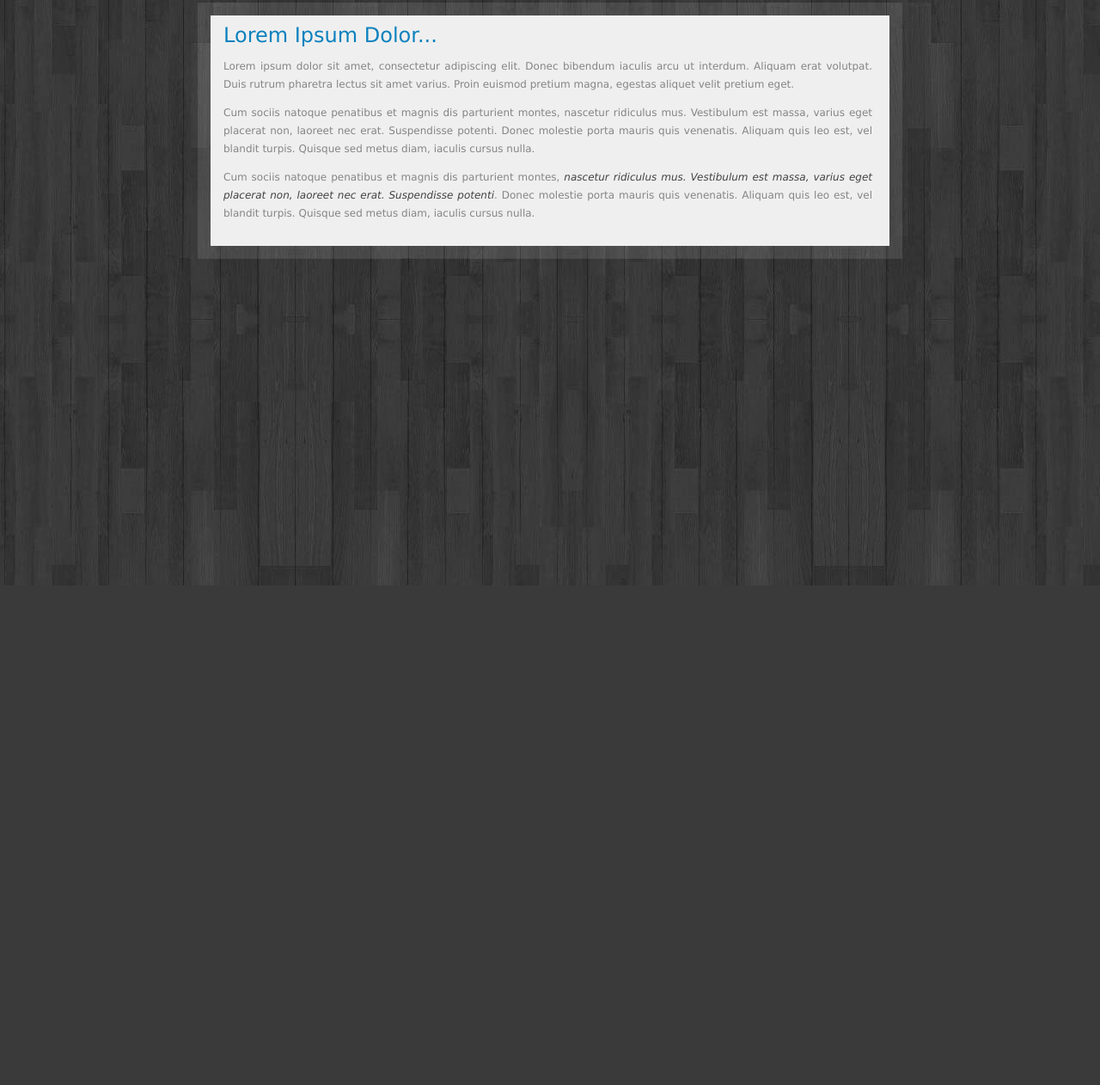
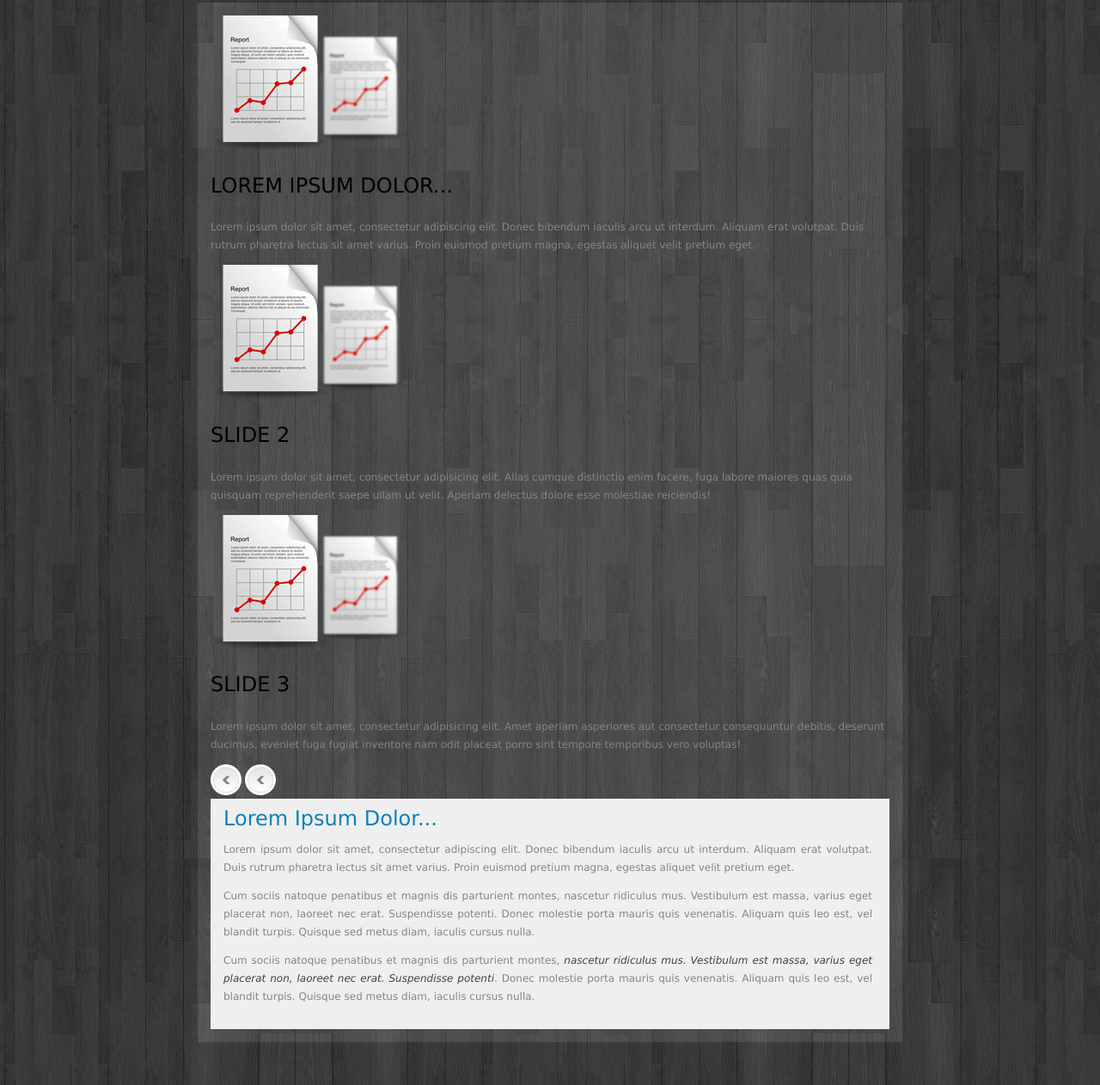
Before and after one commit to Alecto/simple-template, a website: page index.html in a window 1280 px wide. Shown: the part 119-1381 px from the top of the page at 86% size. Before the commit the page ends 800 px from the top, so only its background shows below. Drawn offline with Linux system fonts and the light colour scheme.

Commit message:
Создаем разметку карусели.

```diff
--- a/index.html
+++ b/index.html
@@ -44,7 +44,46 @@
         <p>Cum sociis natoque penatibus et magnis dis parturient montes, <i>nascetur ridiculus mus. Vestibulum est massa, varius eget placerat non, laoreet nec erat. Suspendisse potenti</i>. Donec molestie porta mauris quis venenatis. Aliquam quis leo est, vel blandit turpis. Quisque sed metus diam, iaculis cursus nulla.</p>
       </main>
 
-      <div class="carousel"></div>
+      <div class="carousel">
+        <div class="carousel-slides">
+          <div class="carousel-slide active" >
+            <div class="carousel-slide__image">
+              <img src="assets/img/carousel-icon.png" alt="image">
+            </div>
+            <div class="carousel-slide__text">
+              <h3>LOREM IPSUM DOLOR...</h3>
+              <p>Lorem ipsum dolor sit amet, consectetur adipiscing elit. Donec bibendum iaculis arcu ut interdum. Aliquam erat volutpat. Duis rutrum pharetra lectus sit amet varius. Proin euismod pretium magna, egestas aliquet velit pretium eget.</p>
+            </div>
+          </div>
+          <div class="carousel-slide">
+            <div class="carousel-slide__image">
+              <img src="assets/img/carousel-icon.png" alt="image">
+            </div>
+            <div class="carousel-slide__text">
+              <h3>SLIDE 2</h3>
+              <p>Lorem ipsum dolor sit amet, consectetur adipisicing elit. Alias cumque distinctio enim facere, fuga labore maiores quas quia quisquam reprehenderit saepe ullam ut velit. Aperiam delectus dolore esse molestiae reiciendis!</p>
+            </div>
+          </div>
+          <div class="carousel-slide">
+            <div class="carousel-slide__image">
+              <img src="assets/img/carousel-icon.png" alt="image">
+            </div>
+            <div class="carousel-slide__text">
+              <h3>SLIDE 3</h3>
+              <p>Lorem ipsum dolor sit amet, consectetur adipisicing elit. Amet aperiam asperiores aut consectetur consequuntur debitis, deserunt ducimus, eveniet fuga fugiat inventore nam odit placeat porro sint tempore temporibus vero voluptas!</p>
+            </div>
+          </div>
+        </div>
+        <div class="carousel-controls">
+          <a href="#" class="prev carousel-control">
+            <img src="assets/img/carousel-arrow.png" alt="">
+          </a>
+          <a href="#" class="next carousel-control">
+            <img src="assets/img/carousel-arrow.png" alt="">
+          </a>
+        </div>
+      </div>
+
       <aside class="left-sidebar"></aside>
       <aside class="bottom-sidebar"></aside>
     </div>
```
